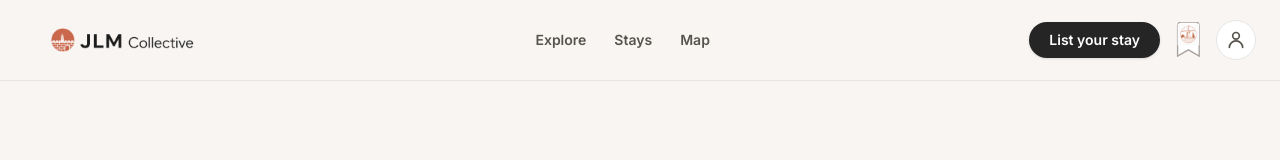
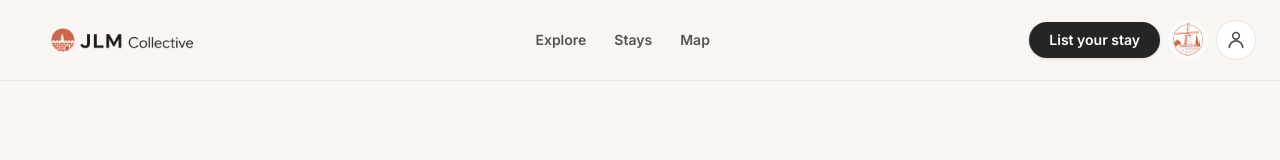
Before and after one commit to jerusalemcollective/JerusalemCollective, a Next.js app: page /login in a window 1280 px wide. Shown: the top 160 px of the page. Built offline with nearby package versions, Linux system fonts and the light colour scheme; no server answers.

Commit message:
feat: update bookmark and dropdown icons to fit circular buttons
Replace SVG with image, ensure proper sizing and clipping.

```diff
--- a/components/header.tsx
+++ b/components/header.tsx
@@ -19,29 +19,12 @@ const JLMLogo = ({ variant = 'terracotta', className = '' }) => {
 }
 
 const SavedStayIcon = ({ className = '' }: { className?: string }) => (
-  <svg
-    className={className}
-    viewBox="0 0 32 40"
-    fill="none"
+  <img
+    src="/icons/yemin-moshe-save-128.png"
+    alt=""
     aria-hidden="true"
-  >
-    {/* Bookmark shape */}
-    <path
-      d="M4 4a4 4 0 0 1 4-4h16a4 4 0 0 1 4 4v34l-12-7-12 7V4z"
-      fill="white"
-      stroke="#a8a29e"
-      strokeWidth="1.5"
-    />
-    {/* Windmill icon clipped inside */}
-    <image
-      href="/icons/yemin-moshe-save-128.png"
-      x="4"
-      y="2"
-      width="24"
-      height="24"
-      preserveAspectRatio="xMidYMid meet"
-    />
-  </svg>
+    className={`rounded-full object-cover ${className}`}
+  />
 )
 
 const UserIcon = ({ className = '' }) => (
@@ -168,11 +151,11 @@ export function Header() {
 
           <Link
             href={user ? "/account/saved" : "/login?redirect=/account/saved"}
-            className="inline-flex h-9 w-9 items-center justify-center transition-transform hover:scale-110 sm:h-10 sm:w-10"
+            className="inline-flex h-9 w-9 items-center justify-center overflow-hidden rounded-full transition-transform hover:scale-110 sm:h-10 sm:w-10"
             aria-label="Saved stays"
             title="Saved stays"
           >
-            <SavedStayIcon className="h-8 w-auto sm:h-9" />
+            <SavedStayIcon className="h-full w-full" />
           </Link>
 
           {/* Account Button/Dropdown */}
@@ -235,7 +218,7 @@ export function Header() {
                         onClick={() => setShowDropdown(false)}
                         className="flex items-center gap-3 px-4 py-2.5 text-sm text-stone-700 transition hover:bg-stone-50"
                       >
-                        <SavedStayIcon className="h-5 w-auto" />
+                        <img src="/icons/yemin-moshe-save-128.png" alt="" className="h-5 w-5 rounded-full object-cover" />
                         Saved
                       </Link>
                       <Link
```
